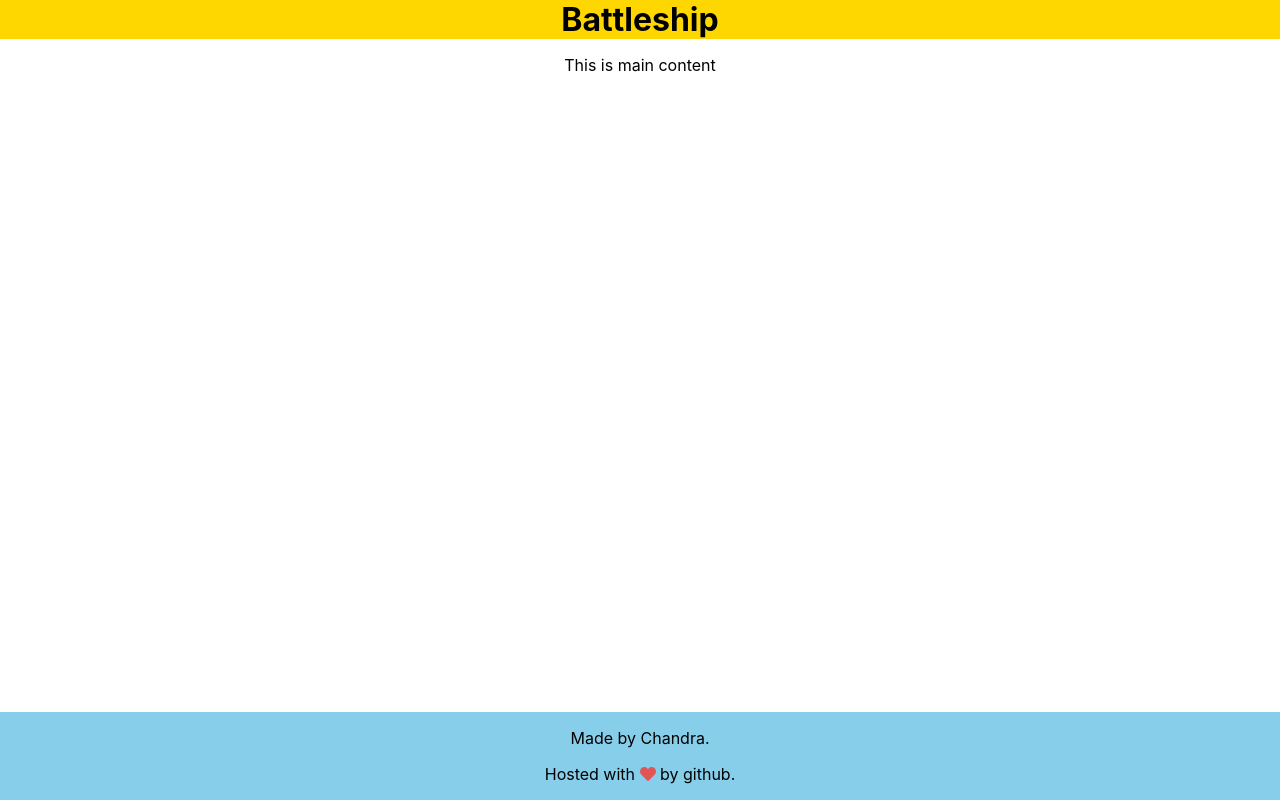
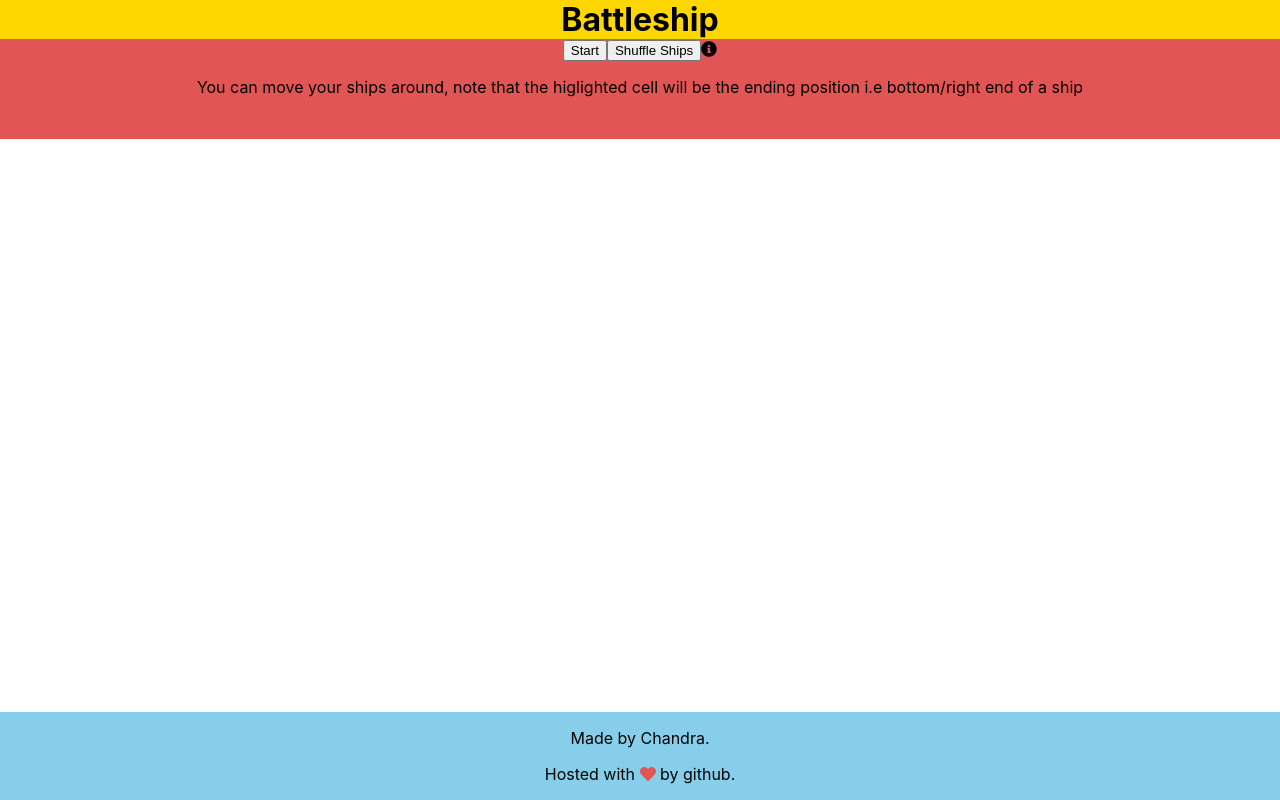
Before and after one commit to CodeSurfer3022/battleship, a React (Create React App) app in the folder battleship/: page / in a window 1280 px wide. Built offline with nearby package versions, Linux system fonts and the light colour scheme.

Commit message:
Style game ribbon

```diff
--- /dev/null
+++ b/battleship/src/Components/GameRibbon.css
@@ -0,0 +1,4 @@
+.game-ribbon {
+    height: 100px;
+    background: #e25555;
+}
--- /dev/null
+++ b/battleship/src/Components/GameRibbon.js
@@ -0,0 +1,18 @@
+import React from "react";
+import './GameRibbon.css';
+import {FontAwesomeIcon} from "@fortawesome/react-fontawesome";
+import {faInfoCircle} from "@fortawesome/free-solid-svg-icons";
+
+function GameRibbon() {
+  return(
+    <div className="game-ribbon">
+      <button>Start</button>
+      <button>Shuffle Ships</button>
+      <FontAwesomeIcon icon={faInfoCircle}/>
+      <p className="info__text hidden">You can move your ships around, note that the higlighted cell
+        will be the ending position i.e bottom/right end of a ship</p>
+    </div>
+  )
+}
+
+export default GameRibbon;
--- a/battleship/src/Components/Main.js
+++ b/battleship/src/Components/Main.js
@@ -1,10 +1,14 @@
 import React from "react";
 import './Main.css';
+
+import GameRibbon from "./GameRibbon";
+import PlayArea from "./PlayArea";
 
 function Main() {
   return(
     <main>
-      <p>This is main content</p>
+      <GameRibbon />
+      <PlayArea />
     </main>
   )
 }
--- /dev/null
+++ b/battleship/src/Components/PlayArea.js
@@ -0,0 +1,11 @@
+import React from "react";
+
+function PlayArea() {
+  return(
+    <div>
+
+    </div>
+  )
+}
+
+export default PlayArea;
```
